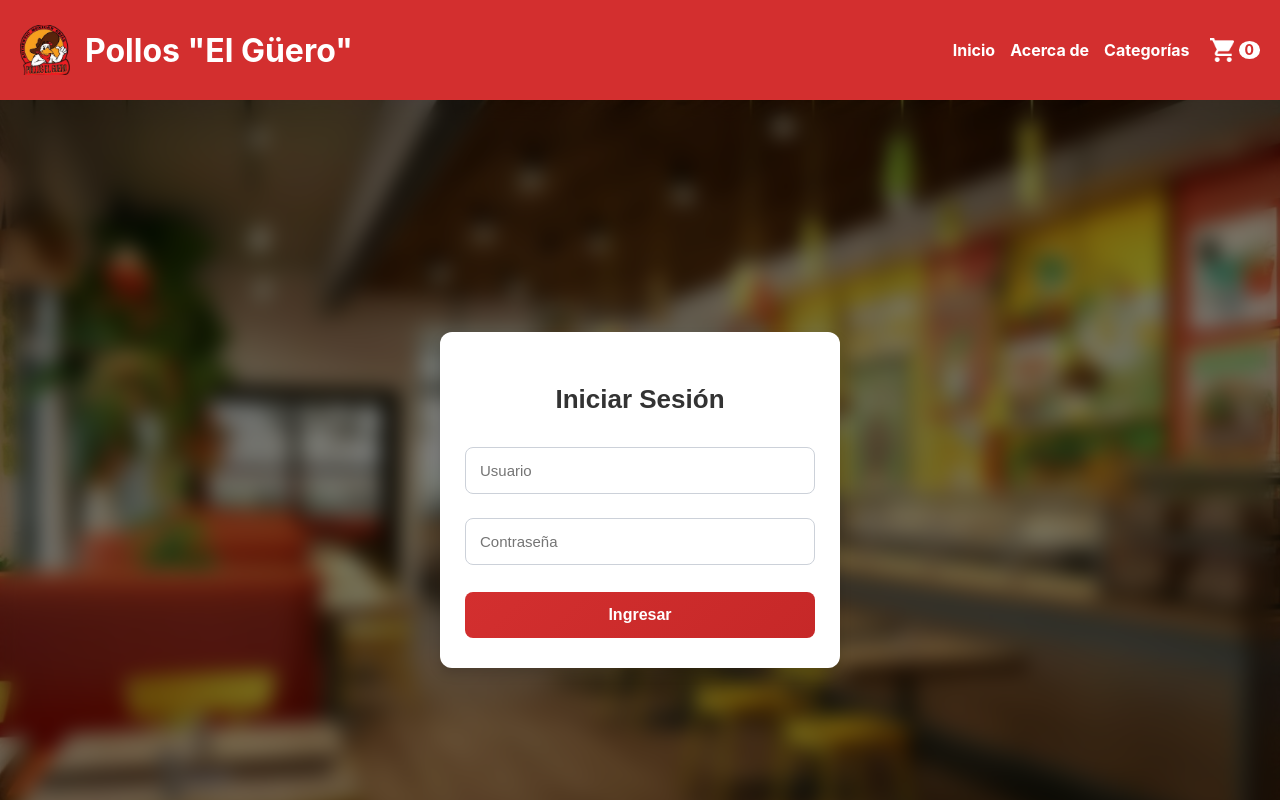
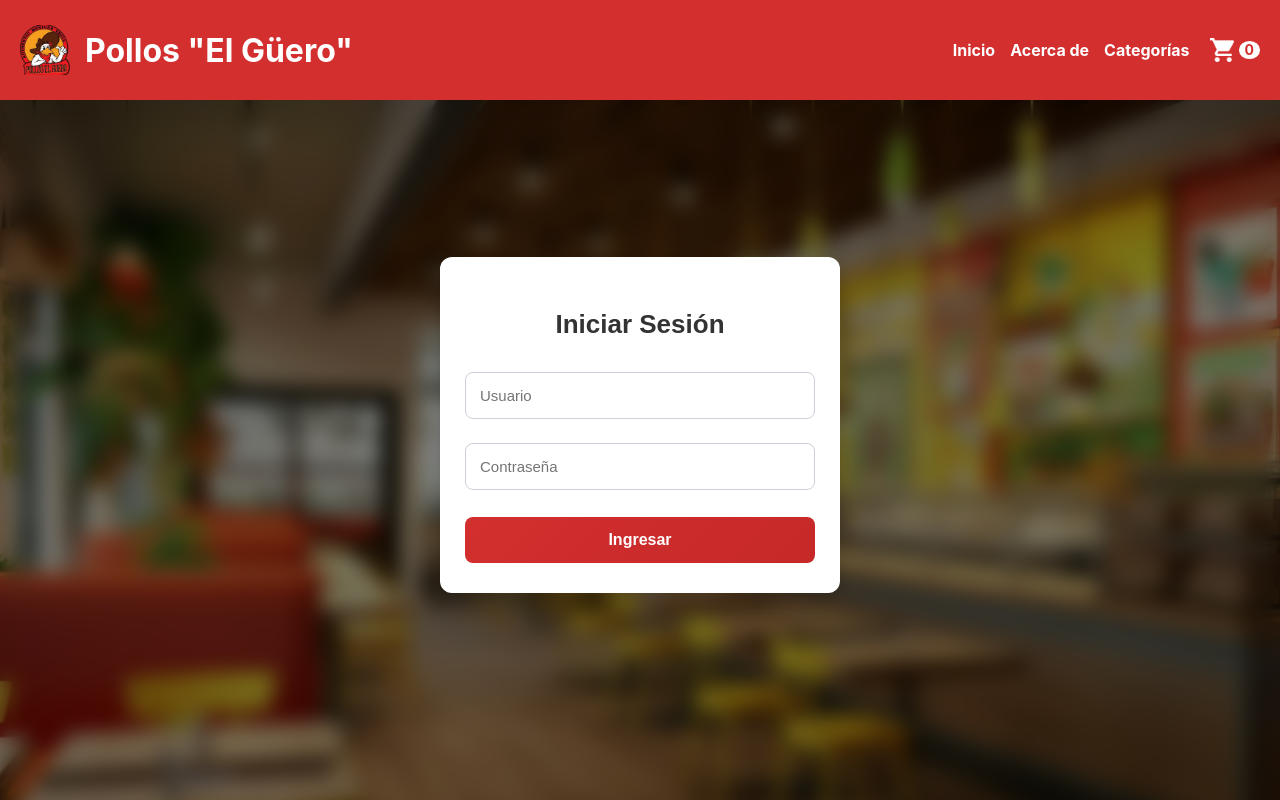
Before and after one commit to Kurisari/final_project_dweb, a React (Create React App) app: page /login in a window 1280 px wide. Shown: the top 800 px of the page. Built offline with nearby package versions, Linux system fonts and the light colour scheme.

Commit message:
Detalle login centrado

```diff
--- a/src/components/Login.css
+++ b/src/components/Login.css
@@ -34,6 +34,7 @@
     width: 100%;
     max-width: 400px;
     font-family: Arial, sans-serif;
+    margin-bottom:150px;
 }
 
 /* Estilos del título */
```
